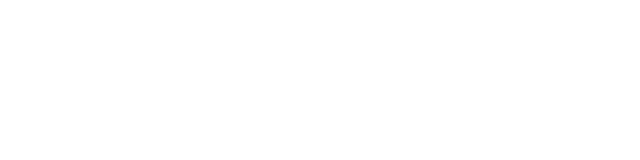
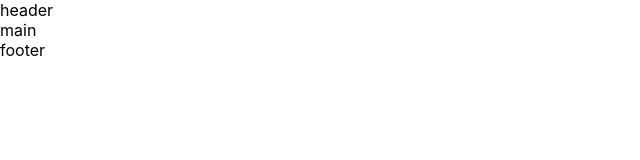
Before and after one commit to Mervegulatly/Techcareer_2025_11_ReactJs_Blog, a React (Create React App) app in the folder reactjs_blog/: page / in a window 1280 px wide. Shown: the top 160 px of the page, without its empty margins (0-640 px from the left). Built offline with nearby package versions, Linux system fonts and the light colour scheme.

Commit message:
RouterApp added inside the index.js

```diff
--- a/reactjs_blog/src/index.js
+++ b/reactjs_blog/src/index.js
@@ -1,9 +1,17 @@
 import React from 'react';
 import ReactDOM from 'react-dom/client';
-import { BrowserRouter } from 'react-router-dom';
+import { BrowserRouter, Router } from 'react-router-dom';
+
+//external css
 import './index.css';
+
+//external
 import reportWebVitals from './reportWebVitals';
 import ReusabilityToast from 'reusability/ReusabilityToast';
+import Counter from './app/counter';
+
+//Router
+import RouterApp from './RouterApp';
 
 const root = ReactDOM.createRoot(document.getElementById('root'));
 root.render(
@@ -13,8 +21,8 @@
     <ReusabilityToast/>
     {/*<App /> */}
     {/*<Counter/>*/}
+    <RouterApp/>
     </BrowserRouter>
-
   </React.StrictMode>
 );
 
```
